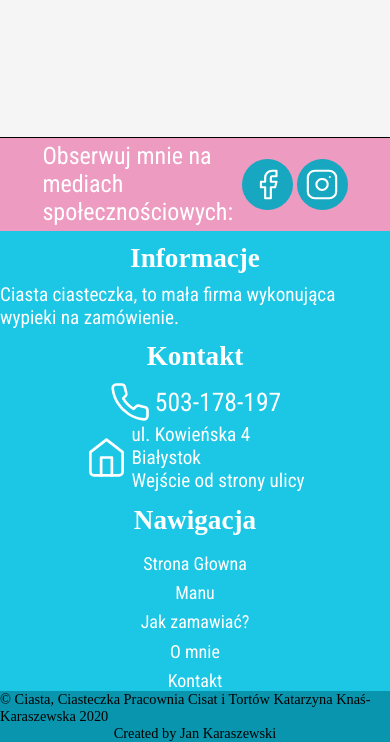
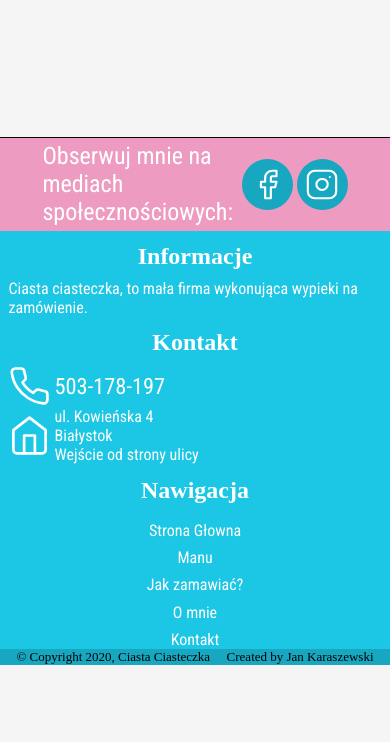
Before and after one commit to JanekKar/ciasta-ciasteczka, a Django app: page / in a window 390 px wide; the page is wider, and only the part inside the window is pictured. Shown: the part 3280-4022 px from the top of that part. After the commit the page ends 3945 px from the top of that part, so only its background shows below. Run offline with Django 3.2, Linux system fonts and the light colour scheme.

Commit message:
navbar and footer touch-ups

```diff
--- a/src/cc_project/settings.py
+++ b/src/cc_project/settings.py
@@ -28,6 +28,7 @@ DEBUG = True
 ALLOWED_HOSTS = [
     'localhost',
     '192.168.1.16',
+    '192.168.1.22',
 ]
 
 
--- a/src/ciasta_ciasteczka/static/ciasta_ciasteczka/scripts/base.js
+++ b/src/ciasta_ciasteczka/static/ciasta_ciasteczka/scripts/base.js
@@ -9,13 +9,7 @@ const navSlide = () => {
         nav.classList.toggle('nav-active');
         // Burger Animation
         burger.classList.toggle('toggle');
-        subMenu.classList.remove('sub-menu-active');
-
-        // // If media query matches
-        // subMenu.classList.toggle('collapsible');
-        // categoryContainers.forEach( element => {
-        //     element.classList.toggle('collapsible')
-        // });
+        subMenu.classList.remove('active');
     });
 
 }
@@ -37,13 +31,13 @@ const closeMenu = () => {
 }
 
 //close navigation slide
-const closeNav = () => {
+function closeNav() {
 
     const nav = document.querySelector('.nav-links');
     const subMenu = document.querySelector('.sub-menu');
     const burger = document.querySelector('.burger');
 
-    subMenu.classList.remove('menu-active');
+    subMenu.classList.remove('active');
     nav.classList.remove('nav-active');
     burger.classList.toggle('toggle');
 }
@@ -56,7 +50,7 @@ const subMenu = () => {
         const subMenu = subMenuToggle.querySelector('.sub-menu-toggle .sub-menu');
 
         subMenuToggle.addEventListener('click', () => {
-            subMenu.classList.toggle('sub-menu-active');
+            subMenu.classList.toggle('active');
         })
     }
 }
--- a/src/ciasta_ciasteczka/static/ciasta_ciasteczka/styles/base.css
+++ b/src/ciasta_ciasteczka/static/ciasta_ciasteczka/styles/base.css
@@ -2,7 +2,7 @@
     /* Colors */
     --main-bg-primary: #1cc7e5;
     --main-bg-darker-primary: #17a7c0;
-    --cookie: #CA915B;
+    --cookie: #ca915b;
 
     --main-bg-dark-primary: #0895ad;
     --main-bg-accent: #ff6ee7;
@@ -279,9 +269,11 @@ footer>.columns-container {
     margin: auto;
 }
 
-footer .columns-container>.column {
+footer .column {
     display: flex;
     flex-direction: column;
+    min-width: 25%;
+    padding: 0 1vh 0 1vh;
 }
 
 footer .column h2 {
@@ -289,12 +281,12 @@ footer .column h2 {
     text-align: center;
     padding-top: 1.5vh;
     padding-bottom: 1vh;
-    font-size: 1.7rem;
+    font-size: 1.5rem;
 }
 
 footer .column p {
     color: white;
-    font-size: 1.2rem;
+    font-size: 1rem;
     font-family: var(--roboto-font);
 }
 
@@ -307,14 +299,14 @@ footer .phone-wrapper {
 
 footer .phone-wrapper a {
     color: white;
-    font-size: 1.6rem;
+    font-size: 1.4rem;
     font-family: var(--roboto-font);
 }
 
 footer .column .icon-wrapper {
     height: 5vh;
-    width: auto;
     margin-right: 1vw;
+    flex-shrink: 0;
 }
 
 footer .column>.links-container {
@@ -328,12 +320,19 @@ footer .links-container>a>span {
     font-family: var(--roboto-font);
     display: block;
     padding-top: 1vh;
-    font-size: 1.2em;
+    font-size: 1rem;
 }
 
 footer .links-container>a:hover span {
+    border-bottom: 1px solid white;
+}
 
-    border-bottom: 1px solid white;
+footer #information {
+    flex-shrink: 2;
+}
+
+footer #contact {
+    flex-grow: 2;
 }
 
 .horizontal-line {
@@ -349,24 +348,19 @@ footer .links-container>a:hover span {
     background-color: white;
 }
 
+.copyright {
+    font-size: small;
+    background-color: var(--main-bg-darker-primary);
+    display: flex;
+    justify-content: space-evenly;
+    align-items: baseline;
 
-.copyright {
-    font-size: .9rem;
-    display: flex;
-    flex-direction: row;
-    justify-content: space-around;
-    align-items: baseline;
-    align-content: center;
-    min-height: 1.5vh;
-    bottom: 0;
-    background-color: var(--main-bg-dark-primary);
-    color: black;
 }
 
 @media screen and (max-width: 1124px) {
     .nav-links {
         width: 70%;
-        padding-left: 10vh;
+        padding-left: 10vw;
     }
 
     main {
@@ -524,21 +517,22 @@ footer .links-container>a:hover span {
     }
 
 
+    /* Sub menu activation used in app.js  */
+    .active {
+        height: auto;
+        max-height: 5000px;
+        transition: max-height .25s ease-in;
+    }
+
+
     .burger {
         display: block;
     }
 
-    .copyright {
-        font-size: 0.9rem;
-        flex-direction: column;
-        justify-content: center;
-        align-items: center;
-    }
-
     /* .footer-container {
-        flex-direction: column;
-        width: 100%;
-    } */
+				flex-direction: column;
+				width: 100%;
+		} */
 
     footer .columns-container {
         flex-direction: column;
--- a/src/ciasta_ciasteczka/templates/ciasta_ciasteczka/base.html
+++ b/src/ciasta_ciasteczka/templates/ciasta_ciasteczka/base.html
@@ -163,17 +163,21 @@
             </div>
         </div>
         <div class="columns-container">
-            <div class="column">
+            <div class="column-wrapper">
+                <div class="column" id="information">
                     <h2>Informacje</h2>
                     <p>Ciasta ciasteczka, to mała firma wykonująca wypieki na zamówienie.</p>
                 </div>
+            </div>
             <div class="vertical-line"></div>
+            <div class="column-wrapper id=" contact"">
                 <div class="column">
+
                     <h2>Kontakt</h2>
                     <div class="phone-wrapper">
                         <div class="icon-wrapper">
-                        <img class="icon" src="{% static 'ciasta_ciasteczka/icons/phone.svg' %}" alt="" height="64px"
-                            width="64px" />
+                            <img class="icon" src="{% static 'ciasta_ciasteczka/icons/phone.svg' %}" alt=""
+                                height="64px" width="64px" />
                         </div>
                         <a href="tel:503-178-197">503-178-197</a>
                     </div>
@@ -187,7 +191,9 @@
                         </p>
                     </div>
                 </div>
+            </div>
             <div class="vertical-line"></div>
+            <div class="column-wrapper">
                 <div class="column">
                     <h2>Nawigacja</h2>
                     <div class="links-container">
@@ -199,14 +205,12 @@
                     </div>
                 </div>
             </div>
+        </div>
+        <div class="copyright">
+            <span>&copy; Copyright 2020, Ciasta Ciasteczka</span>
+            <span>Created by Jan Karaszewski</span>
+        </div>
     </footer>
-
-    <div class="copyright">
-        <p>
-            © Ciasta, Ciasteczka Pracownia Cisat i Tortów Katarzyna Knaś-Karaszewska 2020
-        </p>
-        <p>Created by Jan Karaszewski</p>
-    </div>
 
     <script src=" {% static 'ciasta_ciasteczka/scripts/base.js' %} "></script>
 </body>
--- a/src/ciasta_ciasteczka/templates/ciasta_ciasteczka/index.html
+++ b/src/ciasta_ciasteczka/templates/ciasta_ciasteczka/index.html
@@ -24,6 +24,10 @@
                             <img src=" {% static 'ciasta_ciasteczka/assets/banner/temp-banner.webp' %}" alt="" />
                             <div class="caption-text">Text3</div>
                         </div>
+                        <div class="slide fade">
+                            <img src=" {% static 'ciasta_ciasteczka/assets/banner/temp-banner.webp' %}" alt="" />
+                            <div class="caption-text">Text3</div>
+                        </div>
                         <a class="prev" onclick="plusSlides(-1)">&#10094;</a>
                         <a class="next" onclick="plusSlides(1)">&#10095;</a>
                     </div>
@@ -31,6 +35,7 @@
                 <div class="dots-container">
                     <span onclick="currentSlide(1)" class="dot"></span>
                     <span onclick="currentSlide(2)" class="dot"></span>
+                    <span onclick="currentSlide(3)" class="dot"></span>
                     <span onclick="currentSlide(3)" class="dot"></span>
                 </div>
 
```
Also changed, not shown: other parts of src/ciasta_ciasteczka/static/ciasta_ciasteczka/styles/base.css (+33 -61 lines). Lines whose indentation alone changed are shown as unchanged.
